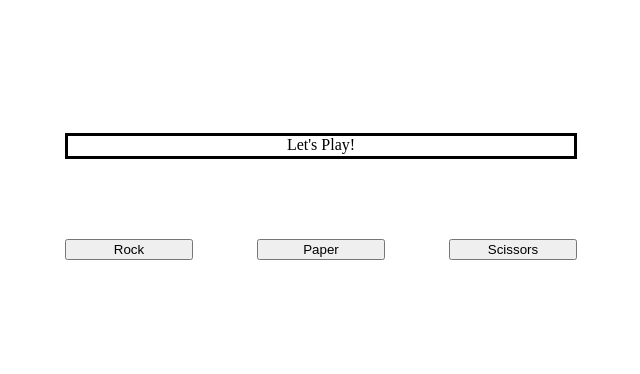
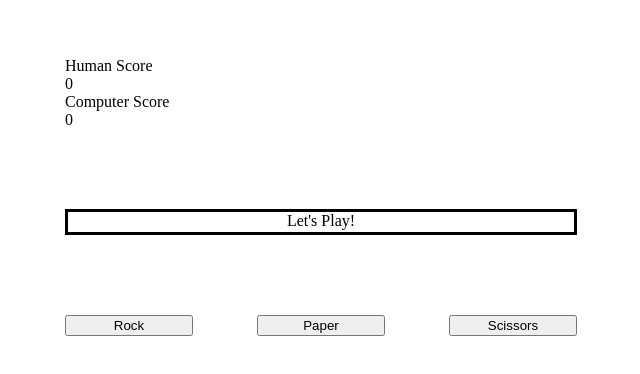
Before and after one commit to MatthewWard-Repos/rock-paper-scissors, a plain HTML site: page index.html in a window 1280 px wide. Shown: the part 212-586 px from the top of the page, without its empty margins (319-959 px from the left). Drawn offline with Linux system fonts and the light colour scheme.

Commit message:
Add score counters

```diff
--- a/index.html
+++ b/index.html
@@ -10,6 +10,16 @@
   <body>
     <div class="container">
       <div class="content">
+        <div class="scores">
+          <div class="score">
+            <div>Human Score</div>
+            <div class="human">0</div>
+          </div>
+          <div class="score">
+            <div>Computer Score</div>
+            <div class="computer">0</div>
+          </div>
+        </div>
         <div class="results">Let's Play!</div>
         <div class="buttons">
           <button id="rock">Rock</button>
```
